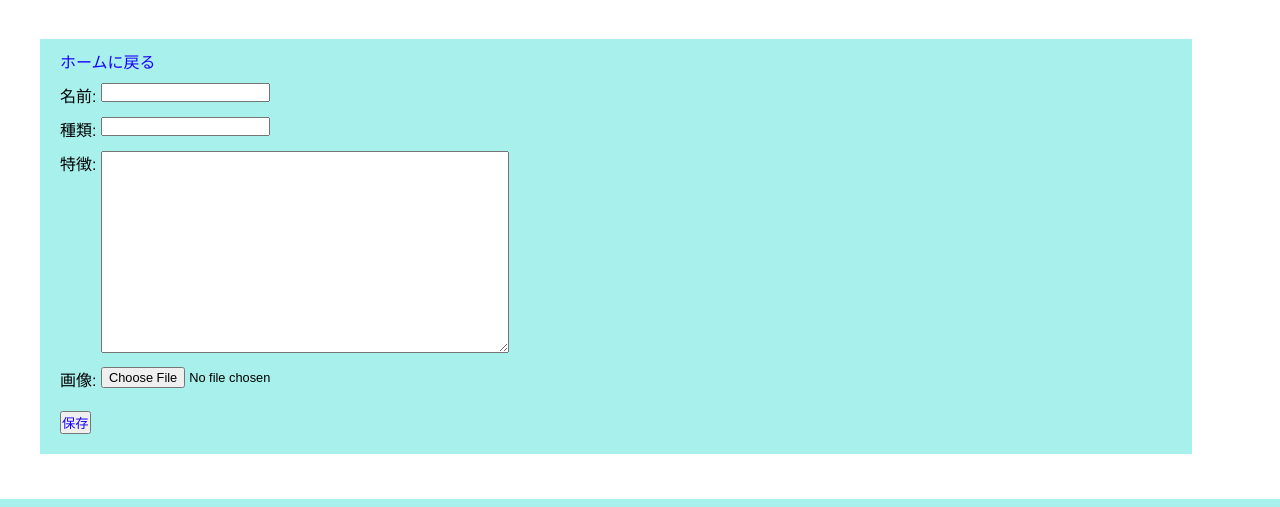
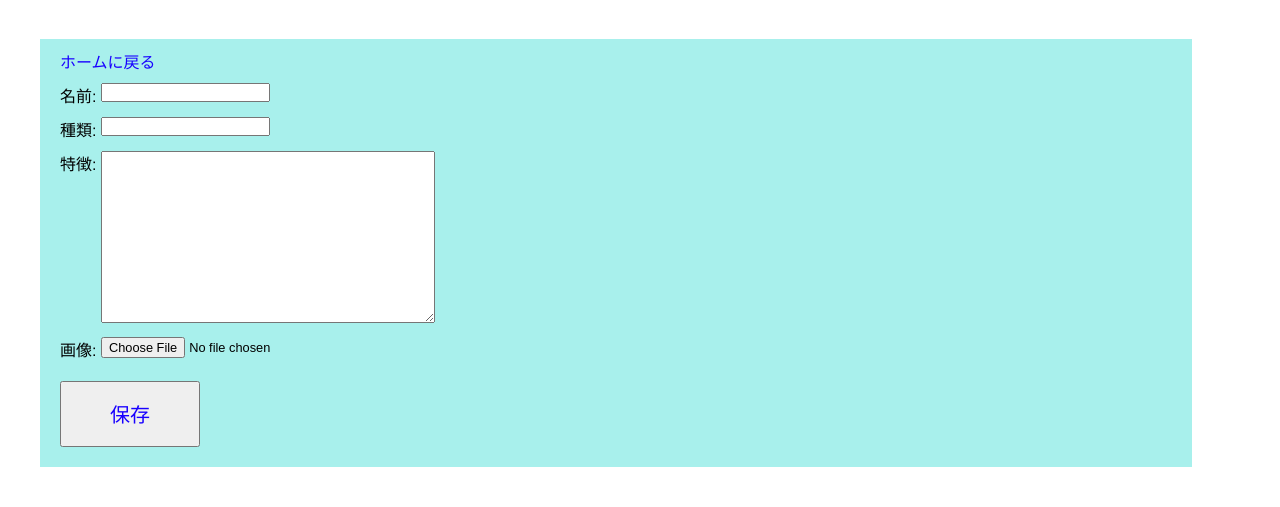
Before and after one commit to rookie-shinichi-returns/norikofarm, a Django app: page /plants/new/ in a window 1280 px wide. Shown: the part 301-808 px from the top of the page. Run offline with Django 5.2, Linux system fonts and the light colour scheme; the visitor is signed in with stand-in values (Sample User, id 1).

Commit message:
css ボタン表示の適切化を行う

```diff
--- a/plant/templates/plant/base.html
+++ b/plant/templates/plant/base.html
@@ -22,7 +22,7 @@
                 <a href="{% url 'plant:signup' %}">サインアップ</a>
                 {% if request.user.is_authenticated %}
                     <form action="{% url 'plant:logout' %}" method="post">{% csrf_token %}
-                        <button type="submit">ログアウト</button>
+                        <button type="submit" class="btn-responsive">ログアウト</button>
                     </form>
                 {% else %}
                     <a href="{% url 'plant:login' %}">ログイン</a>
--- a/plant/templates/plant/plants_detail.html
+++ b/plant/templates/plant/plants_detail.html
@@ -11,7 +11,7 @@
         </a>
         <h3>{{ plant.name }}（{{ plant.species }}） </h3><a href="{% url 'plant:plants_edit' plant.id %}" id="editBtn">編集</a>
     </div>
-        <button id="toggleBtn">フォームの表示／非表示</button>
+        <button id="toggleBtn" class="btn-responsive">フォームの表示／非表示</button>
         <div id="formContent">
         <form action="{% url 'plant:plants_detail' plant.id %}" method="post">{% csrf_token %}
             {% for field in form %}
@@ -22,13 +22,13 @@
                 {% endfor %}
             </p>
             {% endfor %}
-            <button class="btn" type="submit">保存</button>
+            <button class="btn-responsive" type="submit">保存</button>
         </form>
         </div>
     {% if request.user == plant.user %}
         <form style="display: flex; justify-content: flex-end;" action="{% url 'plant:plants_delete' plant.id %}" method="post">
             {% csrf_token %}
-            <button type="submit" class="btn" onclick='return confirm("本当に削除しますか?");'>削除</button>
+            <button type="submit" class="btn-responsive" onclick='return confirm("本当に削除しますか?");'>削除</button>
         </form>
     {% endif %}
 </div>
--- a/plant/templates/plant/plants_edit.html
+++ b/plant/templates/plant/plants_edit.html
@@ -10,7 +10,7 @@
             <p>{{ form.name.label_tag }} {{ form.name }}</p>
             <p>{{ form.species.label_tag }} {{ form.species }}</p>
             <p>{{ form.description.label_tag }} {{ form.description }}</p>
-            <p><button class="btn" type="submit">保存</button></p>
+            <p><button class="btn-responsive" type="submit">保存</button></p>
         </form>
     </div>
 </div>
--- a/plant/templates/plant/plants_new.html
+++ b/plant/templates/plant/plants_new.html
@@ -15,7 +15,7 @@
             {% endfor %}
         </p>
         {% endfor %}
-        <button type="submit" class="btn">保存</button>
+        <button type="submit" class="btn-responsive">保存</button>
     </form>
 </div>
 
--- a/plant/templates/plant/users_detail.html
+++ b/plant/templates/plant/users_detail.html
@@ -1,4 +1,4 @@
--{% extends 'plant\base.html' %}
+{% extends 'plant\base.html' %}
 
 {% block content %}
 
--- a/static/css/style.css
+++ b/static/css/style.css
@@ -141,7 +141,7 @@ header h1 {
     position: absolute;
     color: pink;
     font-weight: bold;
-    font-size: 1em;
+    font-size: clamp(16px, 3vw, 30px);
     top: 2%;
     left: 5%;
 }
@@ -238,7 +238,7 @@ header h1 {
 
 textarea {
     padding: 10px;
-    font-size: 16px;
+/*    font-size: 16px; */
 }
 
 #formContent {
@@ -253,3 +253,16 @@ textarea {
     border-color: rgb(135, 233, 122);
     padding: 3px;
 }
+
+.btn-responsive {
+    /* 文字サイズ：最小１６ｐｘ（入力エラー防止）*/
+    font-size: clamp(1rem, 0.9rem + 0.5vw, 1.25rem);
+
+    /* 上下余白：最小１２ｐｘ、最大１８ｐｘ */
+    padding-top: clamp(0.75rem, 0.6rem + 0.5vw, 1.25rem);
+    padding-bottom: clamp(0.75rem, 0.6rem + 0.6vw, 1.125rem);
+
+    /* 左右余白：最小２４ｐｘ、最大４８ｐｘ（画面が）広いほど横長に */
+    padding-left: clamp(1.5rem, 1rem + 2.5vw, 3rem);
+    padding-right: clamp(1.5rem, 1rem + 2.5vw, 3rem);
+}
```
